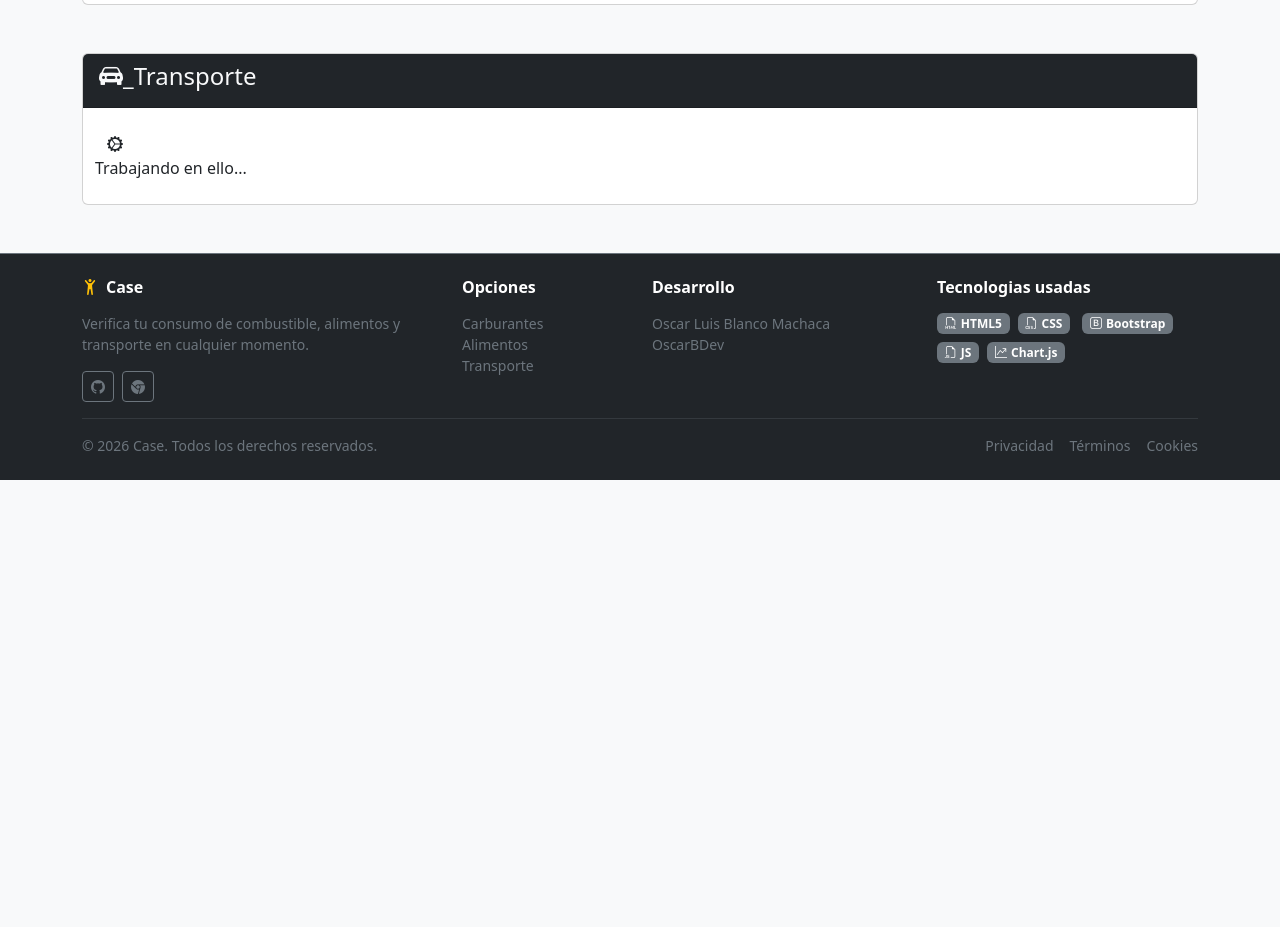
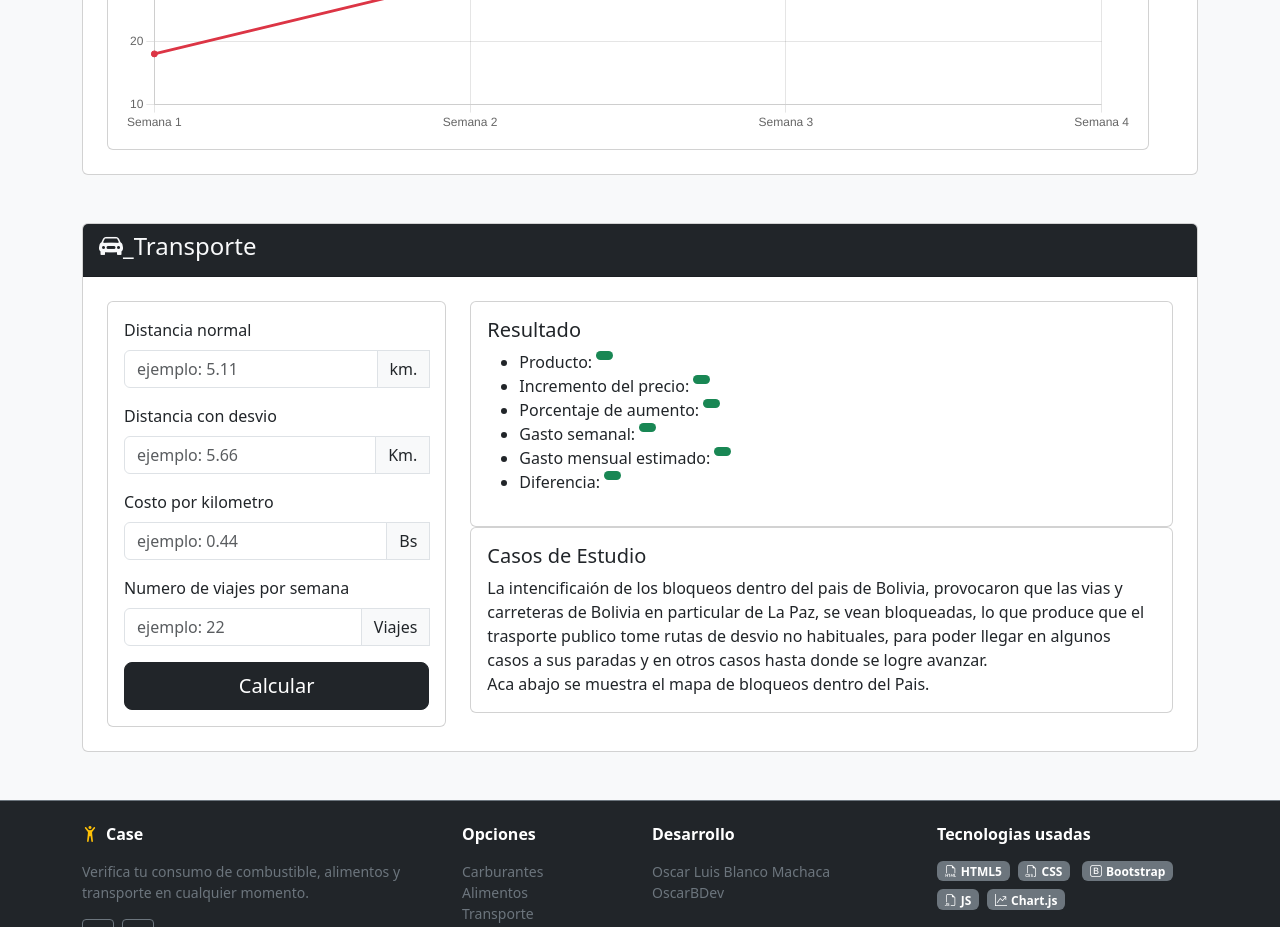
Before and after one commit to OscarBDev/Proyecto-final-UMSA, a plain HTML site: page index.html in a window 1280 px wide. Shown: the part 2480-3407 px from the top of the page. Before the commit the page ends 2960 px from the top, so only its background shows below. Drawn offline with nearby package versions, Linux system fonts and the light colour scheme.

Commit message:
Se cambio algunas vistas de las graficas para que no se queden buqueadas, ademas se coloco campos para el formulario de trasportes

```diff
--- a/index.html
+++ b/index.html
@@ -298,7 +298,13 @@
               </div>
             </div>
 
-            <!-- grafica -->
+          </div>
+          <!-- end sector 2 -->
+        </div>
+
+        <div class="row">
+          <div class="col-lg-12">
+             <!-- grafica -->
             <div class="card">
               <div class="card-body">
                 <table class="table table-sm table-borderless">
@@ -358,9 +364,7 @@
                 </table>
               </div>
             </div>
-
           </div>
-          <!-- end sector 2 -->
         </div>
 
       </div>
@@ -535,12 +539,17 @@
               </div>
             </div>
 
-            <!-- productos -->
+          </div>
+          <!-- end sector 2 -->
+
+          <div class="row">
+            <div class="col-lg-12">
+              <!-- productos -->
             <div class="card-tabs" id="productos">
               <!-- Cards navigation -->
               <ul class="nav nav-tabs" role="tablist">
                 <li class="nav-item" role="presentation">
-                  <a href="#Pollo" class="nav-link active" data-bs-toggle="tab" aria-selected="true" role="tab">Pollo</a>
+                  <a href="#Pollo" class="nav-link active" data-bs-toggle="tab" aria-selected="true" role="tab" onclick="Pollo()">Pollo</a>
                 </li>
                 <li class="nav-item" role="presentation">
                   <a href="#Huevo" class="nav-link" data-bs-toggle="tab" aria-selected="false" role="tab" tabindex="-1" onclick="Huevo()">Huevo</a>
@@ -574,9 +583,8 @@
 
               </div>
             </div>
-
+            </div>
           </div>
-          <!-- end sector 2 -->
 
         </div>
 
@@ -599,9 +607,130 @@
       <div class="card-body m-2">
 
         <div class="row">
-          <i class="bi bi-gear-wide-connected me-1"></i> Trabajando en ello...
+
+          <!-- sector del caculo -->
+          <div class="col-lg-4">
+            <div class="card">
+              <div class="card-body">
+
+                <!-- distancia normal -->
+                <div class="mb-3">
+                  <label class="form-label">Distancia normal</label>
+                  <div class="input-group mb-3">
+                    <input type="number" class="form-control" placeholder="ejemplo: 5.11" step="any" id="distancia_normal">
+                    <span class="input-group-text">km.</span>
+                    <span class="text-danger" id="validation_dn"></span>
+                  </div>
+                </div>
+
+                <!-- distancia con desvio -->
+                <div class="mb-3">
+                  <label class="form-label">Distancia con desvio</label>
+                  <div class="input-group mb-3">
+                    <input type="number" class="form-control" placeholder="ejemplo: 5.66" step="any" id="distancia_desvio">
+                    <span class="input-group-text">Km.</span>
+                    <span class="text-danger" id="validation_dd"></span>
+                  </div>
+                </div>
+
+                <!-- costo por kilometro -->
+                <div class="mb-3">
+                  <label class="form-label">Costo por kilometro</label>
+                  <div class="input-group mb-3">
+                    <input type="number" class="form-control" placeholder="ejemplo: 0.44" step="any" id="costo_kilometro">
+                    <span class="input-group-text">Bs</span>
+                    <span class="text-danger" id="validation_ck"></span>
+                  </div>
+                </div>
+
+                <!-- numero de viajes por semana -->
+                <div class="mb-3">
+                  <label class="form-label">Numero de viajes por semana</label>
+                  <div class="input-group mb-3">
+                    <input type="number" class="form-control" placeholder="ejemplo: 22" step="1" id="numero_viajes">
+                    <span class="input-group-text">Viajes</span>
+                    <span class="text-danger" id="validation_nv"></span>
+                  </div>
+                </div>
+
+                <!-- boton de calcular -->
+                <div class="d-grid">
+                  <button type="button" class="btn btn-dark btn-lg" onclick="calcularTransporte()">Calcular</button>
+                </div>
+
+              </div>
+            </div>
+          </div>
+          <!-- end sector del caculo -->
+
+          <!-- sector 2 -->
+          <div class="col-lg-8">
+            <div class="card-tabs">
+              <!-- resultado -->
+                    <div class="card card-borderless">
+                      <div class="card-body">
+                        <h5 class="card-title">Resultado</h5>
+                        <div>
+                          <ul>
+                            <li>
+                              Producto:
+                              <span class="badge bg-success text-light mb-2 textos" id="r_producto">
+                              </span>
+                            </li>
+                            <li>
+                              Incremento del precio:
+                              <span class="badge bg-success text-light mb-2 textos" id="r_incremento">
+                              </span>
+                            </li>
+                            <li>
+                              Porcentaje de aumento:
+                              <span class="badge bg-success text-light mb-2 textos" id="r_porcentaje">
+                              </span>
+                            </li>
+                            <li>
+                              Gasto semanal:
+                              <span class="badge bg-success text-light mb-2 textos" id="r_gasto_semanal">
+                              </span>
+                            </li>
+                            <li>
+                              Gasto mensual estimado:
+                              <span class="badge bg-success text-light mb-2 textos" id="r_gasto_mensual">
+                              </span>
+                            </li>
+                            <li>
+                              Diferencia:
+                              <span class="badge bg-success text-light mb-2 textos" id="r_resultado">
+                              </span>
+                            </li>
+                          </ul>
+                        </div>
+                      </div>
+                    </div>
+            </div>
+
+            <!-- casos de uso -->
+            <div class="card card-borderless">
+              <div class="card-body">
+                <h5 class="card-title">Casos de Estudio</h5>
+                <div>
+                  La intencificaión de los bloqueos dentro del pais de Bolivia, provocaron que las vias y carreteras de Bolivia en particular de La Paz, se vean bloqueadas, lo que produce que el trasporte publico tome rutas de desvio no habituales, para poder llegar en algunos casos a sus paradas y en otros casos hasta donde se logre avanzar. <br>
+                  Aca abajo se muestra el mapa de bloqueos dentro del Pais.
+                </div>
+              </div>
+            </div>
+          </div>
+          <!-- end sector 2 -->
 
         </div>
+
+        <!-- mapa de bloqueos -->
+        <div class="row">
+          <div class="col-lg-12">
+
+
+          </div>
+        </div>
+        <!-- end mapa de bloqueos -->
 
       </div>
     </div>
--- a/js/graficasProductos.js
+++ b/js/graficasProductos.js
@@ -1,6 +1,11 @@
+let graficaActual = null;
 function crearGrafica(id, titulo, datos, color){
 
-    new Chart(document.getElementById(id), {
+    if(graficaActual){
+        graficaActual.destroy();
+    }
+
+    graficaActual = new Chart(document.getElementById(id), {
 
         type: 'line',
 
@@ -36,6 +41,14 @@ document.addEventListener("DOMContentLoaded", function(){
     );
 
 });
+function Pollo(){
+    crearGrafica(
+        "graficaPollo",
+        "Precio del Pollo en Bs",
+        [18, 30, 40, 80],
+        "#dc3545"
+    );
+}
 
 function Huevo(){
     crearGrafica(
```
